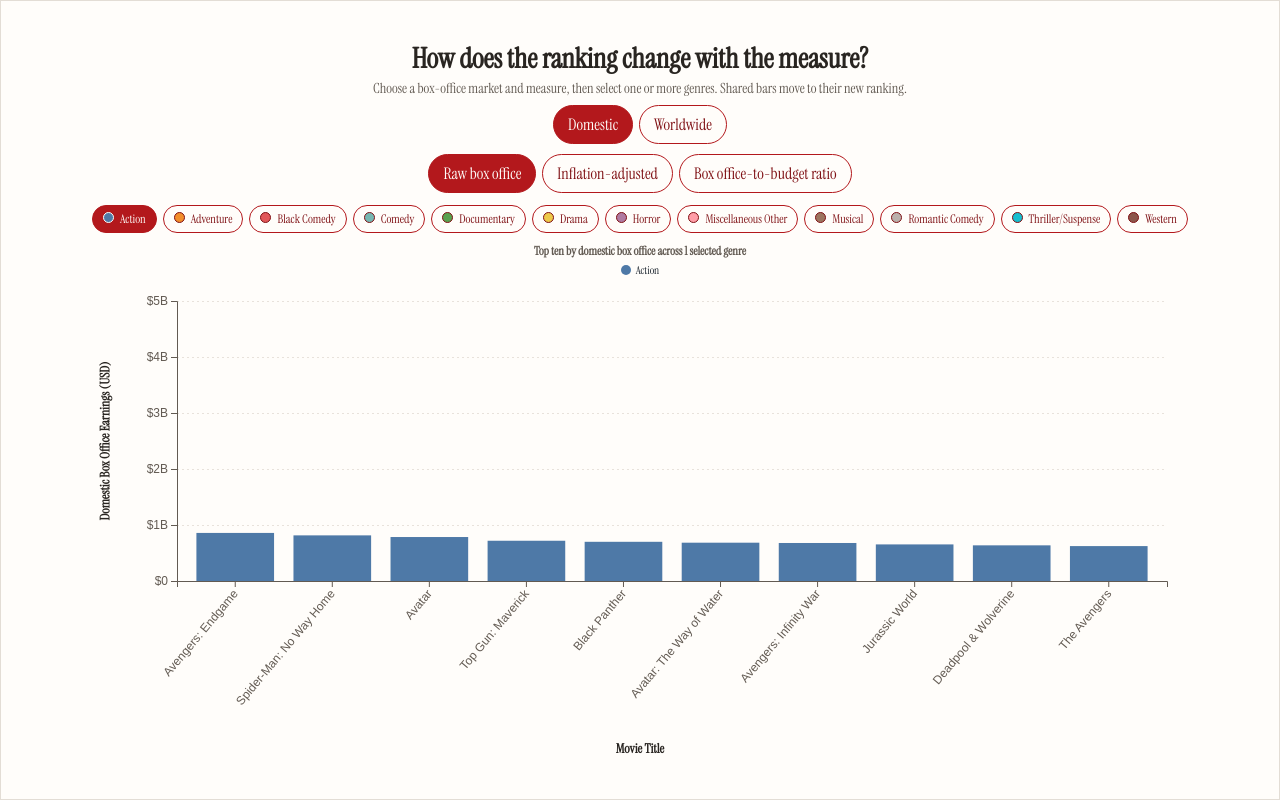
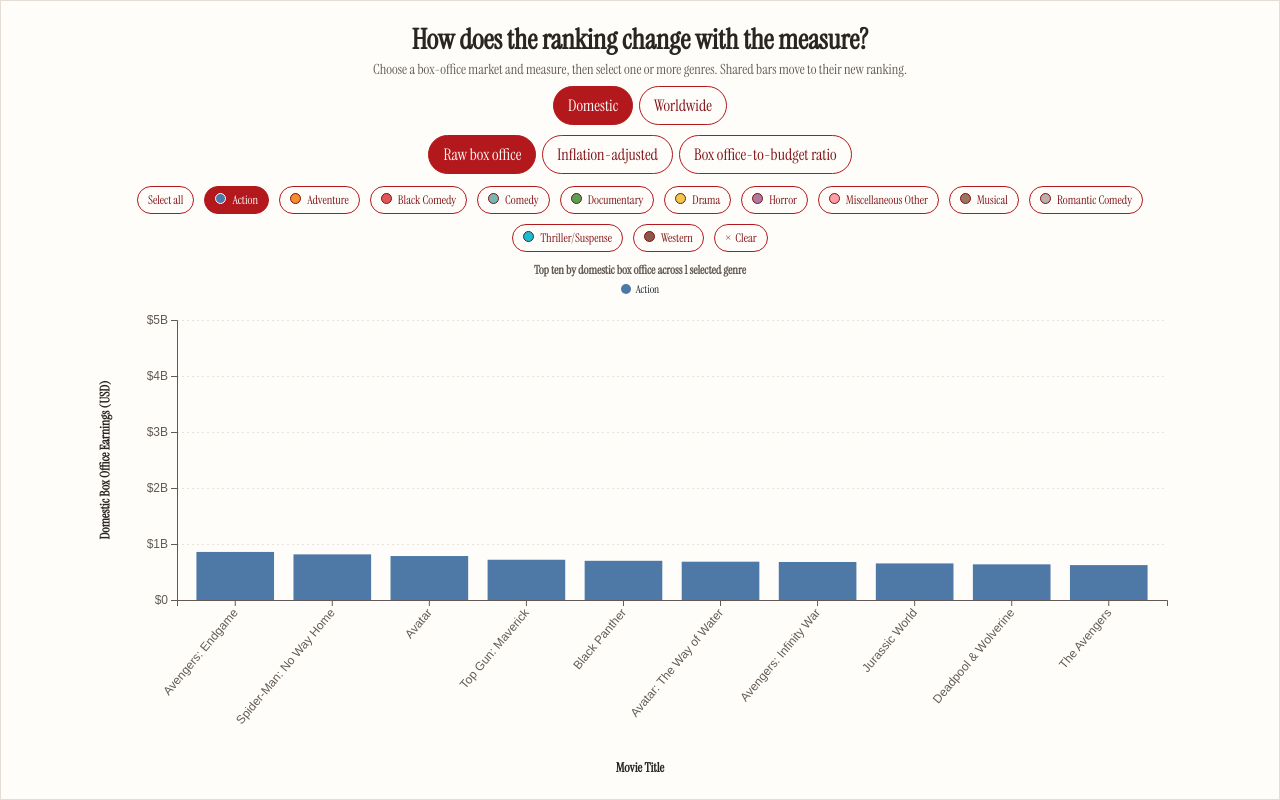
Before and after one commit to Vyhnn/Data-Visualization-Movie, a plain HTML site: page index.html in a window 1280 px wide. Both pictures are taken after a click on the button "Domestic". Shown: the part 5600-6400 px from the top of the page. Drawn offline with nearby package versions, Linux system fonts and the light colour scheme.

Commit message:
added select all and clear button

```diff
--- a/charts.js
+++ b/charts.js
@@ -7,6 +7,7 @@ const formatMoney = (value) => {
 
 const formatExactMoney = (value) => d3.format("$,.0f")(value);
 const formatExactRatio = (value) => `${d3.format(",.6~f")(value)}×`;
+const titanicBarColor = "#1f5a3a";
 
 const divideByPositive = (numerator, denominator) =>
     Number.isFinite(numerator) &&
@@ -86,29 +87,59 @@ function createGenreButtons(controls, genres, selectedGenres, genreColor, onChan
     }
 
     controls.text(null);
-    const buttons = controls.selectAll("button")
+    const genreOptions = controls.append("div")
+        .attr("class", "genre-options");
+    const selectAllButton = genreOptions.append("button")
+        .attr("type", "button")
+        .attr("class", "metric-button genre-action-button")
+        .text("Select all");
+    const buttons = genreOptions.selectAll(".genre-option")
         .data(genres)
         .join("button")
         .attr("type", "button")
-        .attr("class", (genre) =>
-            selectedGenres.has(genre) ? "metric-button is-active" : "metric-button"
-        )
+        .attr("class", "metric-button genre-option")
         .style("--genre-color", (genre) => genreColor(genre))
         .attr("aria-pressed", (genre) =>
             selectedGenres.has(genre) ? "true" : "false"
         )
-        .text((genre) => genre)
-        .on("click", (_, selectedGenre) => {
+        .text((genre) => genre);
+    const clearButton = genreOptions.append("button")
+        .attr("type", "button")
+        .attr("class", "metric-button genre-action-button")
+        .attr("aria-label", "Clear all genres");
+    clearButton.append("span")
+        .attr("aria-hidden", "true")
+        .attr("class", "clear-icon")
+        .text("×");
+    clearButton.append("span").text("Clear");
+
+    const updateButtonStates = () => {
+        buttons
+            .classed("is-active", (genre) => selectedGenres.has(genre))
+            .attr("aria-pressed", (genre) =>
+                selectedGenres.has(genre) ? "true" : "false"
+            );
+    };
+    updateButtonStates();
+
+    selectAllButton.on("click", () => {
+        genres.forEach((genre) => selectedGenres.add(genre));
+        updateButtonStates();
+        onChange();
+    });
+    clearButton.on("click", () => {
+        selectedGenres.clear();
+        updateButtonStates();
+        onChange();
+    });
+
+    buttons.on("click", (_, selectedGenre) => {
         if (selectedGenres.has(selectedGenre)) {
             selectedGenres.delete(selectedGenre);
         } else {
             selectedGenres.add(selectedGenre);
         }
-            buttons
-                .classed("is-active", (genre) => selectedGenres.has(genre))
-                .attr("aria-pressed", (genre) =>
-                    selectedGenres.has(genre) ? "true" : "false"
-                );
+        updateButtonStates();
         onChange();
     });
 }
@@ -229,7 +260,7 @@ function renderBarChart(elementId, data, options) {
     const bars = chart.selectAll(".bar")
         .data(data)
         .join("rect")
-        .attr("class", "bar")
+        .attr("class", (row) => row.label === "Titanic" ? "bar is-titanic" : "bar")
         .attr("x", (row) => x(row.label))
         .attr("y", (row) => y(row.value))
         .attr("width", x.bandwidth())
@@ -590,7 +621,11 @@ function createGenreChart(movies, sharedBudgetRatioMax) {
 
         const merged = entering.merge(bars);
 
-        merged.style("fill", (row) => genreColor(row.genre));
+        merged
+            .classed("is-titanic", (row) => row.label === "Titanic")
+            .style("fill", (row) =>
+                row.label === "Titanic" ? titanicBarColor : genreColor(row.genre)
+            );
         merged.select("title")
             .text((row) => `${row.label}: ${formatExactRatio(row.value)}`);
         addBarHover(merged, chart, xAxis, x, y, formatExactRatio);
--- a/style.css
+++ b/style.css
@@ -175,12 +175,24 @@ main > header {
     padding: 2px 2px 8px;
 }
 
+.genre-options {
+    display: flex;
+    flex-wrap: wrap;
+    justify-content: center;
+    width: 100%;
+    gap: 10px;
+}
+
 .genre-controls .metric-button {
     padding: 5px 10px;
     font-size: clamp(12px, 1.4vh, 15px);
 }
 
-.genre-controls .metric-button::before {
+.genre-action-button .clear-icon {
+    margin-right: 4px;
+}
+
+.genre-controls .genre-option::before {
     display: inline-block;
     width: 9px;
     height: 9px;
@@ -278,6 +290,14 @@ main > header {
 
 .bar {
     fill: #b3181c;
+}
+
+.bar.is-titanic {
+    fill: #1f5a3a;
+}
+
+.bar.is-titanic:hover {
+    fill: #16442b;
 }
 
 .bar-value {
```
Lines whose indentation alone changed are shown as unchanged.
